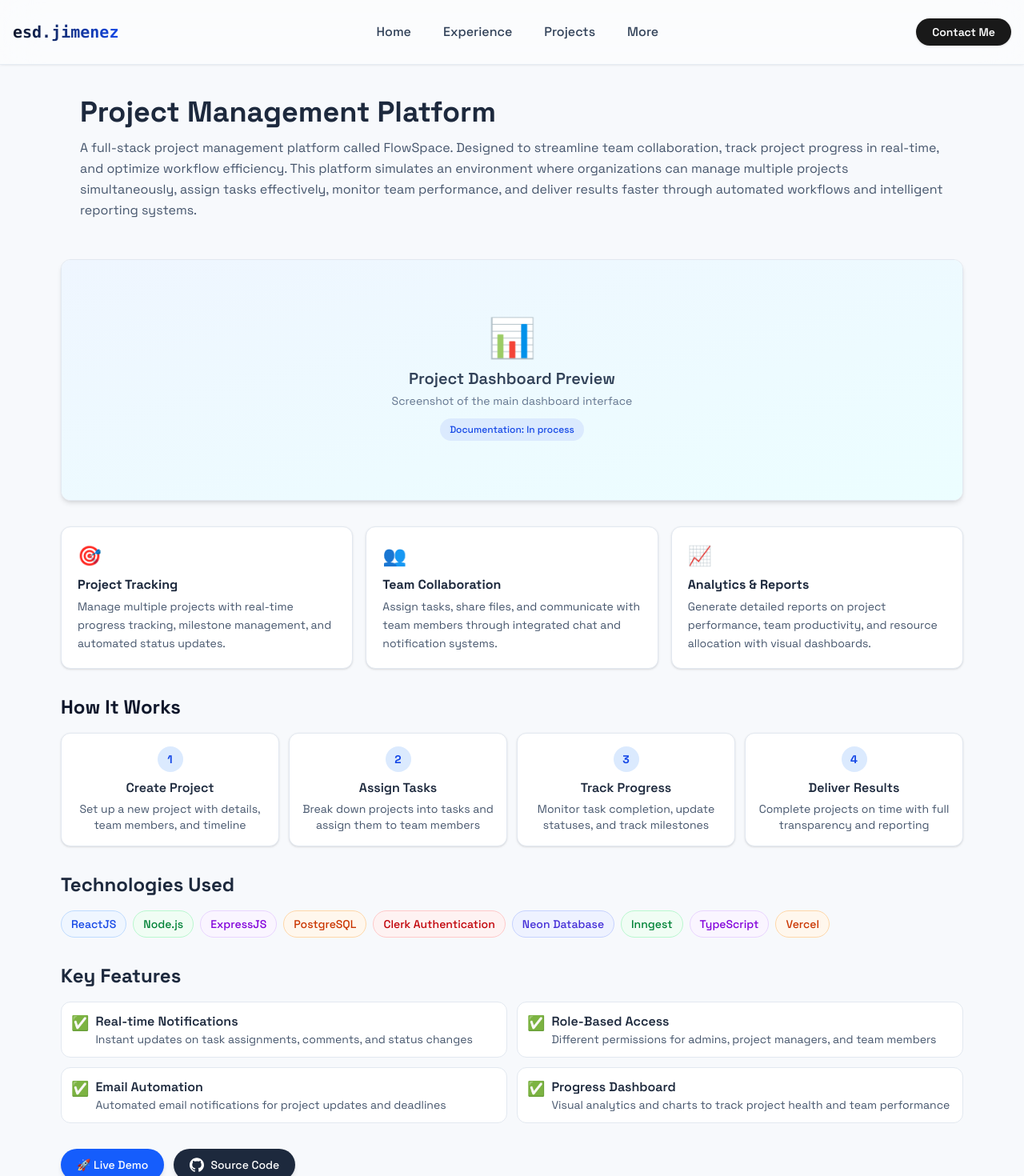
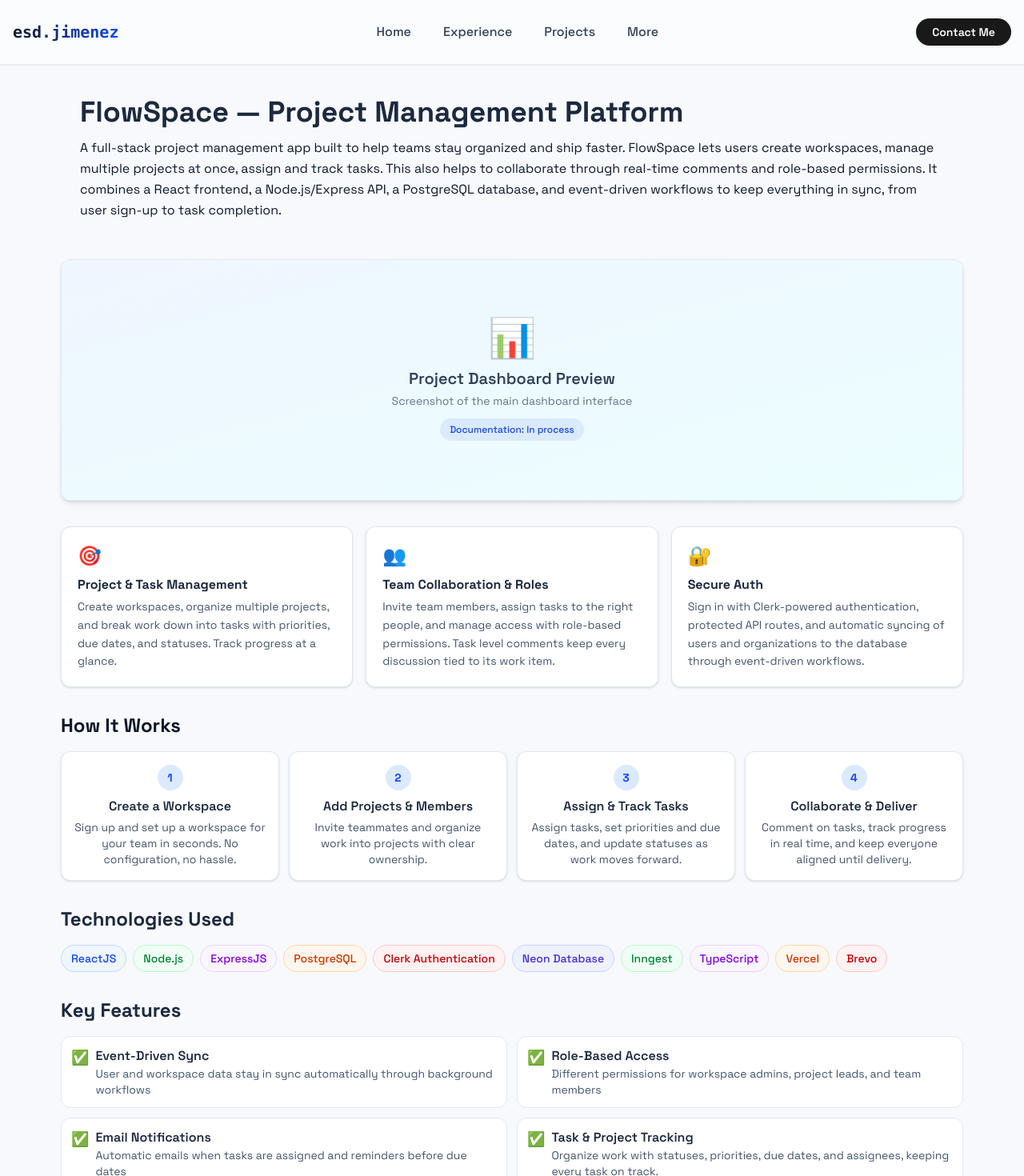
Before and after one commit to esdrasj71/esdjimenez-portfolio, a React (Vite) app: page /#/project_1 in a window 1280 px wide. Shown: the top 1470 px of the page at 80% size. Built offline with nearby package versions, Linux system fonts and the light colour scheme.

Commit message:
Project 1 details

```diff
--- a/src/components/pages/Project_1.jsx
+++ b/src/components/pages/Project_1.jsx
@@ -10,14 +10,14 @@ export const Project_1 = () => {
         <div className="max-w-6xl mx-auto px-3">
           <div className="mb-6 p-6">
             <h1 className="text-4xl font-bold mb-3 text-slate-800">
-              Project Management Platform
+              FlowSpace — Project Management Platform
             </h1>
-            <p className="text-md text-slate-600 max-w-56xl leading-relaxed">
-              A full-stack project management platform called FlowSpace. Designed to streamline team collaboration,
-              track project progress in real-time, and optimize workflow efficiency. This platform simulates an
-              environment where organizations can manage multiple projects simultaneously, assign tasks effectively,
-              monitor team performance, and deliver results faster through automated workflows and intelligent
-              reporting systems.
+            <p className="text-md text-slate-650 max-w-56xl leading-relaxed">
+            A full-stack project management app built to help teams stay organized and ship faster.
+            FlowSpace lets users create workspaces, manage multiple projects at once, assign and track tasks.
+            This also helps to collaborate through real-time comments and role-based permissions. It combines a React
+            frontend, a Node.js/Express API, a PostgreSQL database, and event-driven workflows to
+            keep everything in sync, from user sign-up to task completion.
             </p>
           </div>
 
@@ -41,10 +41,10 @@ export const Project_1 = () => {
             <RevealOnScroll>
               <div className="bg-white p-5 rounded-xl border border-slate-200 shadow-sm hover:shadow-md hover:-translate-y-1 transition-all duration-300">
                 <div className="text-2xl mb-2">🎯</div>
-                <h3 className="text-base font-bold text-slate-800 mb-1">Project Tracking</h3>
+                <h3 className="text-base font-bold text-slate-800 mb-1">Project & Task Management</h3>
                 <p className="text-sm text-slate-600 leading-relaxed">
-                  Manage multiple projects with real-time progress tracking, milestone management,
-                  and automated status updates.
+                    Create workspaces, organize multiple projects, and break work down into tasks with
+                    priorities, due dates, and statuses. Track progress at a glance.
                 </p>
               </div>
             </RevealOnScroll>
@@ -52,21 +52,22 @@ export const Project_1 = () => {
             <RevealOnScroll>
               <div className="bg-white p-5 rounded-xl border border-slate-200 shadow-sm hover:shadow-md hover:-translate-y-1 transition-all duration-300">
                 <div className="text-2xl mb-2">👥</div>
-                <h3 className="text-base font-bold text-slate-800 mb-1">Team Collaboration</h3>
+                <h3 className="text-base font-bold text-slate-800 mb-1">Team Collaboration & Roles</h3>
                 <p className="text-sm text-slate-600 leading-relaxed">
-                  Assign tasks, share files, and communicate with team members through
-                  integrated chat and notification systems.
+                    Invite team members, assign tasks to the right people, and manage access with
+                    role-based permissions. Task level comments keep every discussion tied to its
+                    work item.
                 </p>
               </div>
             </RevealOnScroll>
 
             <RevealOnScroll>
               <div className="bg-white p-5 rounded-xl border border-slate-200 shadow-sm hover:shadow-md hover:-translate-y-1 transition-all duration-300">
-                <div className="text-2xl mb-2">📈</div>
-                <h3 className="text-base font-bold text-slate-800 mb-1">Analytics & Reports</h3>
+                <div className="text-2xl mb-2">🔐</div>
+                <h3 className="text-base font-bold text-slate-800 mb-1">Secure Auth</h3>
                 <p className="text-sm text-slate-600 leading-relaxed">
-                  Generate detailed reports on project performance, team productivity,
-                  and resource allocation with visual dashboards.
+                    Sign in with Clerk-powered authentication, protected API routes, and automatic
+                    syncing of users and organizations to the database through event-driven workflows.
                 </p>
               </div>
             </RevealOnScroll>
@@ -81,32 +82,32 @@ export const Project_1 = () => {
               <RevealOnScroll>
                 <div className="bg-white p-4 rounded-xl border border-slate-200 shadow-sm hover:shadow-md hover:-translate-y-1 transition-all duration-300 text-center">
                   <div className="w-8 h-8 bg-blue-100 text-blue-700 rounded-full flex items-center justify-center mx-auto mb-2 text-sm font-bold">1</div>
-                  <h4 className="font-semibold text-slate-800 text-md mb-1">Create Project</h4>
-                  <p className="text-sm text-slate-600">Set up a new project with details, team members, and timeline</p>
+                  <h4 className="font-semibold text-slate-800 text-md mb-1">Create a Workspace</h4>
+                  <p className="text-sm text-slate-600">Sign up and set up a workspace for your team in seconds. No configuration, no hassle.</p>
                 </div>
               </RevealOnScroll>
 
               <RevealOnScroll>
                 <div className="bg-white p-4 rounded-xl border border-slate-200 shadow-sm hover:shadow-md hover:-translate-y-1 transition-all duration-300 text-center">
                   <div className="w-8 h-8 bg-blue-100 text-blue-700 rounded-full flex items-center justify-center mx-auto mb-2 text-sm font-bold">2</div>
-                  <h4 className="font-semibold text-slate-800 text-md mb-1">Assign Tasks</h4>
-                  <p className="text-sm text-slate-600">Break down projects into tasks and assign them to team members</p>
+                  <h4 className="font-semibold text-slate-800 text-md mb-1">Add Projects & Members</h4>
+                  <p className="text-sm text-slate-600">Invite teammates and organize work into projects with clear ownership.</p>
                 </div>
               </RevealOnScroll>
 
               <RevealOnScroll>
                 <div className="bg-white p-4 rounded-xl border border-slate-200 shadow-sm hover:shadow-md hover:-translate-y-1 transition-all duration-300 text-center">
                   <div className="w-8 h-8 bg-blue-100 text-blue-700 rounded-full flex items-center justify-center mx-auto mb-2 text-sm font-bold">3</div>
-                  <h4 className="font-semibold text-slate-800 text-md mb-1">Track Progress</h4>
-                  <p className="text-sm text-slate-600">Monitor task completion, update statuses, and track milestones</p>
+                  <h4 className="font-semibold text-slate-800 text-md mb-1">Assign & Track Tasks</h4>
+                  <p className="text-sm text-slate-600">Assign tasks, set priorities and due dates, and update statuses as work moves forward.</p>
                 </div>
               </RevealOnScroll>
 
               <RevealOnScroll>
                 <div className="bg-white p-4 rounded-xl border border-slate-200 shadow-sm hover:shadow-md hover:-translate-y-1 transition-all duration-300 text-center">
                   <div className="w-8 h-8 bg-blue-100 text-blue-700 rounded-full flex items-center justify-center mx-auto mb-2 text-sm font-bold">4</div>
-                  <h4 className="font-semibold text-slate-800 text-md mb-1">Deliver Results</h4>
-                  <p className="text-sm text-slate-600">Complete projects on time with full transparency and reporting</p>
+                  <h4 className="font-semibold text-slate-800 text-md mb-1">Collaborate & Deliver</h4>
+                  <p className="text-sm text-slate-600">Comment on tasks, track progress in real time, and keep everyone aligned until delivery.</p>
                 </div>
               </RevealOnScroll>
             </div>
@@ -145,6 +146,9 @@ export const Project_1 = () => {
                 <span className="bg-orange-50 text-orange-700 px-3 py-1.5 rounded-full border border-orange-200 text-sm font-medium hover:scale-105 hover:shadow-md transition-all duration-300 cursor-default">
                   Vercel
                 </span>
+                <span className="bg-red-50 text-red-700 px-3 py-1.5 rounded-full border border-red-200 text-sm font-medium hover:scale-105 hover:shadow-md transition-all duration-300 cursor-default">
+                  Brevo
+                </span>
               </div>
             </RevealOnScroll>
           </div>
@@ -158,8 +162,8 @@ export const Project_1 = () => {
                 <div className="flex items-start gap-2 bg-white p-3 rounded-xl border border-slate-200 hover:shadow-md hover:-translate-y-0.5 transition-all duration-300">
                   <span className="text-green-500 text-lg">✅</span>
                   <div>
-                    <h3 className="font-semibold text-slate-800 text-md">Real-time Notifications</h3>
-                    <p className="text-sm text-slate-600">Instant updates on task assignments, comments, and status changes</p>
+                    <h3 className="font-semibold text-slate-800 text-md">Event-Driven Sync</h3>
+                    <p className="text-sm text-slate-600">User and workspace data stay in sync automatically through background workflows</p>
                   </div>
                 </div>
               </RevealOnScroll>
@@ -169,7 +173,7 @@ export const Project_1 = () => {
                   <span className="text-green-500 text-lg">✅</span>
                   <div>
                     <h4 className="font-semibold text-slate-800 text-md">Role-Based Access</h4>
-                    <p className="text-sm text-slate-600">Different permissions for admins, project managers, and team members</p>
+                    <p className="text-sm text-slate-600">Different permissions for workspace admins, project leads, and team members</p>
                   </div>
                 </div>
               </RevealOnScroll>
@@ -178,8 +182,8 @@ export const Project_1 = () => {
                 <div className="flex items-start gap-2 bg-white p-3 rounded-xl border border-slate-200 hover:shadow-md hover:-translate-y-0.5 transition-all duration-300">
                   <span className="text-green-500 text-lg">✅</span>
                   <div>
-                    <h4 className="font-semibold text-slate-800 text-md">Email Automation</h4>
-                    <p className="text-sm text-slate-600">Automated email notifications for project updates and deadlines</p>
+                    <h4 className="font-semibold text-slate-800 text-md">Email Notifications</h4>
+                    <p className="text-sm text-slate-600">Automatic emails when tasks are assigned and reminders before due dates</p>
                   </div>
                 </div>
               </RevealOnScroll>
@@ -188,8 +192,8 @@ export const Project_1 = () => {
                 <div className="flex items-start gap-2 bg-white p-3 rounded-xl border border-slate-200 hover:shadow-md hover:-translate-y-0.5 transition-all duration-300">
                   <span className="text-green-500 text-lg">✅</span>
                   <div>
-                    <h4 className="font-semibold text-slate-800 text-md">Progress Dashboard</h4>
-                    <p className="text-sm text-slate-600">Visual analytics and charts to track project health and team performance</p>
+                    <h4 className="font-semibold text-slate-800 text-md">Task & Project Tracking</h4>
+                    <p className="text-sm text-slate-600">Organize work with statuses, priorities, due dates, and assignees, keeping every task on track.</p>
                   </div>
                 </div>
               </RevealOnScroll>
@@ -200,6 +204,8 @@ export const Project_1 = () => {
           <div className="flex flex-wrap gap-3">
             <a
               href="https://flow-space-mgt.vercel.app/"
+              target="_blank"
+              rel="noopener noreferrer"
               className="inline-flex items-center gap-2 bg-blue-600 text-white px-5 py-2.5 rounded-full text-sm font-medium hover:bg-blue-700 hover:scale-105 transition-all duration-300 shadow-md"
             >
               🚀 Live Demo
--- a/src/components/sections/Projects.jsx
+++ b/src/components/sections/Projects.jsx
@@ -25,7 +25,7 @@ export const Projects = () => {
               <h3 className="text-xl font-bold mb-2"> Project Management Platform</h3>
               <p className="text-slate-600 mb-4">
                 A full-stack project management platform for managing organizations, projects, tasks,
-                and teams with real-time notifications and email automation.
+                and teams with automated email notifications.
               </p>
               <div className="flex flex-wrap gap-2 mb-4">
                 {["ReactJS", "Node.js", "PostgreSQL", "ExpressJS"].map((tech, key) => (
```
